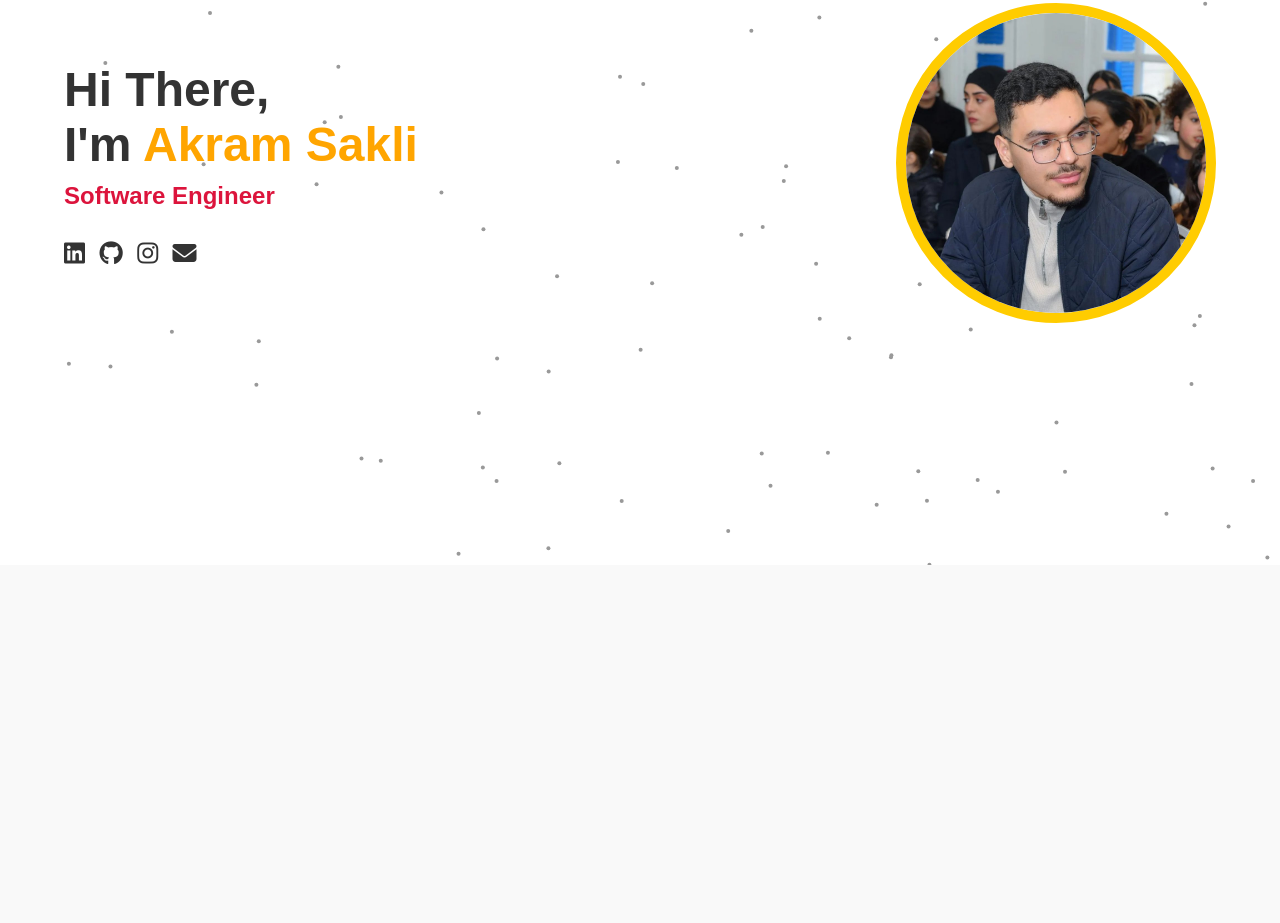
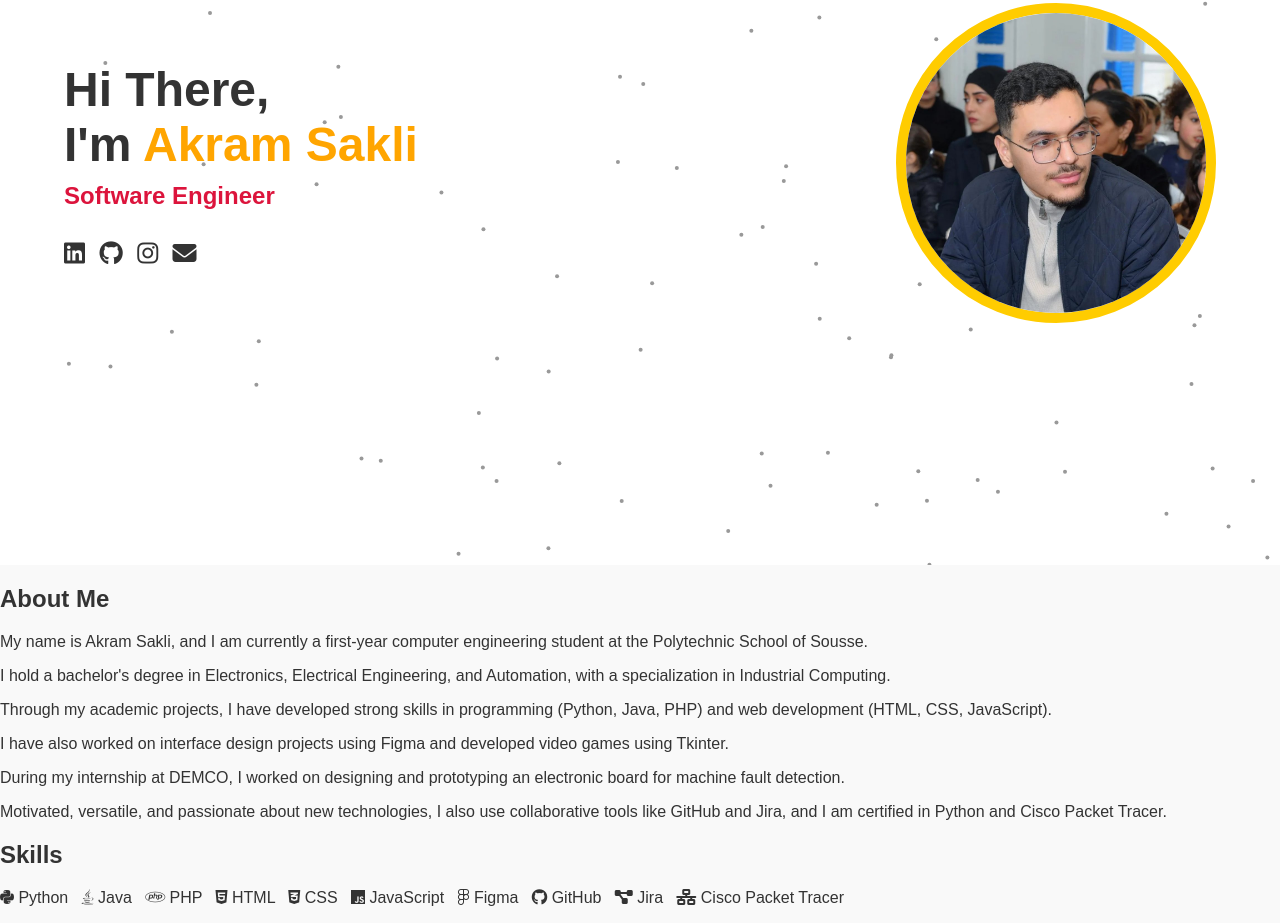
Before and after one commit to akram-sakli/portfolio-akram, a plain HTML site: page index.html in a window 1280 px wide. Shown: the part 235-1158 px from the top of the page. Before the commit the page ends 800 px from the top, so only its background shows below. Drawn offline with Linux system fonts and the light colour scheme.

Commit message:
Add files via upload

```diff
--- a/index.html
+++ b/index.html
@@ -1,5 +1,5 @@
 <!DOCTYPE html>
-<html lang="fr">
+<html lang="en">
 <head>
     <meta charset="UTF-8">
     <meta name="viewport" content="width=device-width, initial-scale=1.0">
@@ -11,21 +11,48 @@
     <div class="container">
         <div class="text-section">
             <h1>Hi There,<br>I'm <span>Akram Sakli</span></h1>
-            <p> <span class="typing">Software Engineer</span></p>
-           <div class="social-icons">
+            <p><span class="typing">Software Engineer</span></p>
+            <div class="social-icons">
                 <a href="https://www.linkedin.com/in/akram-sakli-b14a36354/?utm_source=share&utm_campaign=share_via&utm_content=profile&utm_medium=android_app"><i class="fab fa-linkedin"></i></a>
                 <a href="https://github.com/dashboard"><i class="fab fa-github"></i></a>
                 <a href="https://www.instagram.com/akramsakli/"><i class="fab fa-instagram"></i></a>
-                <a href="https://mail.google.com/mail/u/1/#inbox"><i class="fas fa-envelope"></i></a>
+                <a href="mailto:akram.sakli@example.com"><i class="fas fa-envelope"></i></a>
             </div>
-
         </div>
         <div class="image-section">
             <img src="akram.jpg" alt="Akram Sakli">
         </div>
     </div>
+
+    <!-- About Me Section -->
+    <section class="about">
+        <h2>About Me</h2>
+        <p>My name is Akram Sakli, and I am currently a first-year computer engineering student at the Polytechnic School of Sousse.</p>
+        <p>I hold a bachelor's degree in Electronics, Electrical Engineering, and Automation, with a specialization in Industrial Computing.</p>
+        <p>Through my academic projects, I have developed strong skills in programming (Python, Java, PHP) and web development (HTML, CSS, JavaScript).</p>
+        <p>I have also worked on interface design projects using Figma and developed video games using Tkinter.</p>
+        <p>During my internship at DEMCO, I worked on designing and prototyping an electronic board for machine fault detection.</p>
+        <p>Motivated, versatile, and passionate about new technologies, I also use collaborative tools like GitHub and Jira, and I am certified in Python and Cisco Packet Tracer.</p>
+    </section>
+
+    <!-- Skills Section -->
+    <section class="skills">
+        <h2>Skills</h2>
+        <p>
+            <i class="fab fa-python"></i> Python &nbsp;
+            <i class="fab fa-java"></i> Java &nbsp;
+            <i class="fab fa-php"></i> PHP &nbsp;
+            <i class="fab fa-html5"></i> HTML &nbsp;
+            <i class="fab fa-css3-alt"></i> CSS &nbsp;
+            <i class="fab fa-js"></i> JavaScript &nbsp;
+            <i class="fab fa-figma"></i> Figma &nbsp;
+            <i class="fab fa-github"></i> GitHub &nbsp;
+            <i class="fas fa-project-diagram"></i> Jira &nbsp;
+            <i class="fas fa-network-wired"></i> Cisco Packet Tracer
+        </p>
+    </section>
+
     <canvas id="bg-canvas"></canvas>
-
     <script src="script.js"></script>
 </body>
 </html>
```
